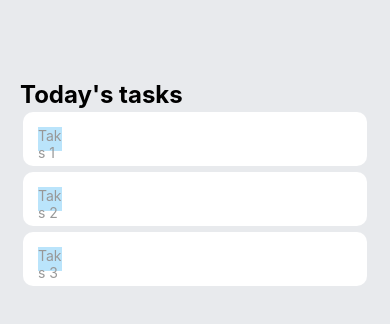
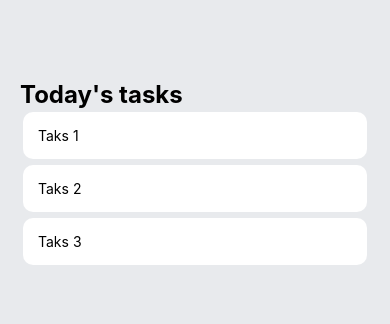
Before and after one commit to eric-antonio/TodoList, a React Native app: screen / in a window 390 px wide. Shown: the top 324 px of the page. Built offline with nearby package versions, Linux system fonts and the light colour scheme.

Commit message:
Update task.js

```diff
--- a/components/task.js
+++ b/components/task.js
@@ -30,17 +30,8 @@ const styles = StyleSheet.create({
         padding: 15,
         borderRadius: 10,
     },
-    itemLeft:{
-        flexDirection: 'row',
-        alignItems: 'center',
-        flexWrap:'warp',
-    },
-    square:{
-        width: 24,
-        height: 24,
-        backgroundColor: '#55BCF6',
-        opacity:0.4,
-    },
+    itemLeft:{},
+    square:{},
     itemText:{},
     circular:{},
 
```
